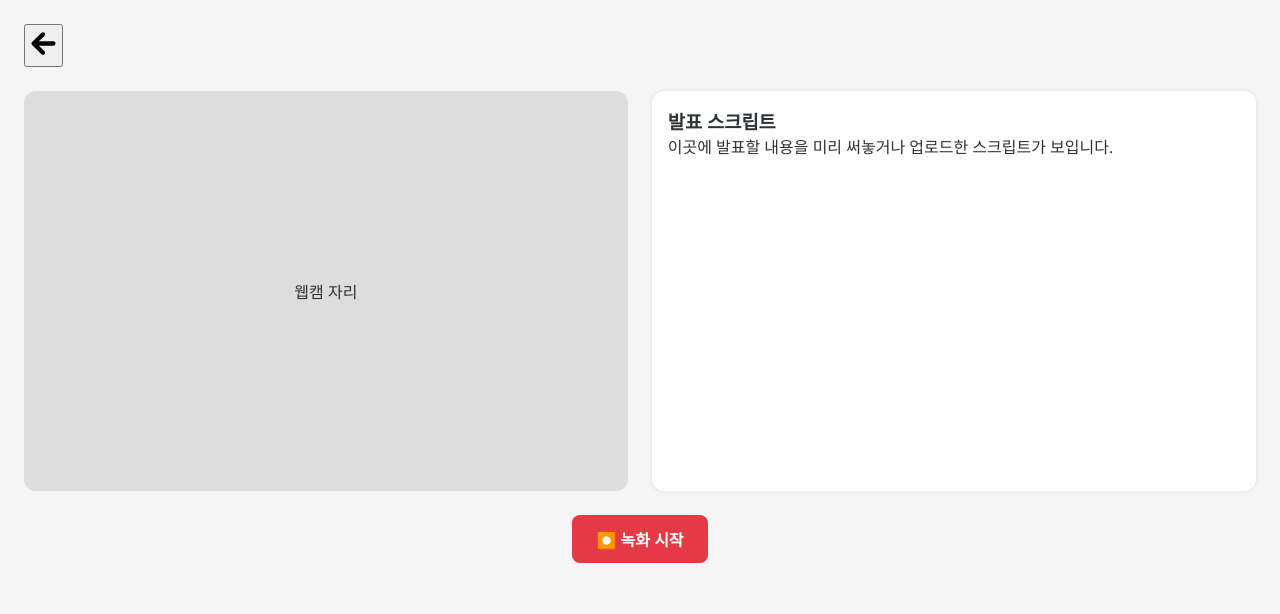
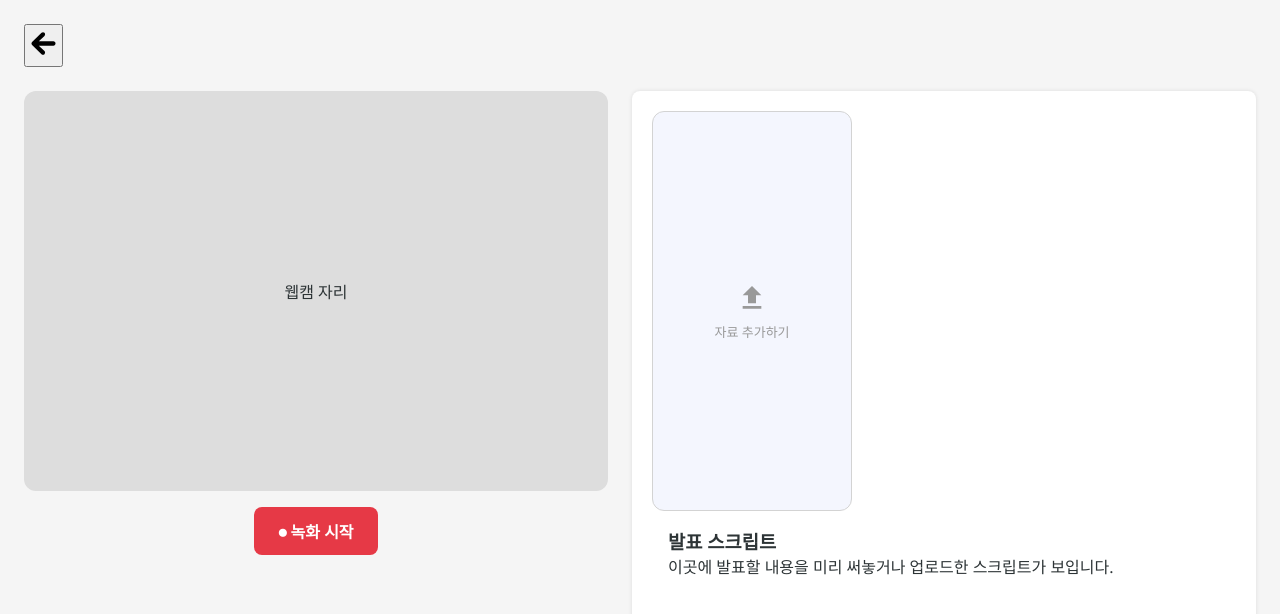
Before and after one commit to Minseong-Choi/ICanSpeech, a Next.js app: page /practice/presentation/record in a window 1280 px wide. Shown: the top 614 px of the page. Built offline with nearby package versions, Linux system fonts and the light colour scheme.

Commit message:
merging corrent work

```diff
--- a/src/app/practice/presentation/record/page.tsx
+++ b/src/app/practice/presentation/record/page.tsx
@@ -3,7 +3,7 @@
 import BackButton from "../../../../components/BackButton";
 import WebcamView from "../../../../components/WebcamView";
 import ScriptView from "../../../../components/ScriptView";
-import RecordButton from "../../../../components/RecordButton";
+import UploadMaterial from "../../../../components/UploadMaterial"
 
 export default function PresentationRecordPage() {
   return (
@@ -22,21 +22,49 @@ export default function PresentationRecordPage() {
         <BackButton />
       </div>
 
-      {/* 본문: 웹캠 + 스크립트 */}
+      {/* 본문: 왼쪽 (웹캠 + 버튼) / 오른쪽 (스크립트) */}
       <div
         style={{
           display: "flex",
-          justifyContent: "space-between",
           gap: 24,
+          flex: 1,
         }}
       >
-        <WebcamView />
-        <ScriptView />
-      </div>
+        {/* 왼쪽: 웹캠 + 버튼 */}
+        <div style={{ flex: 1, display: "flex", flexDirection: "column", gap: 16 }}>
+          <WebcamView />
+          <div style={{ display: "flex", justifyContent: "center" }}>
+                <button
+                    style={{
+                        padding: "12px 24px",
+                        fontSize: 16,
+                        fontWeight: "bold",
+                        backgroundColor: "#e63946",
+                        color: "#fff",
+                        border: "none",
+                        borderRadius: 8,
+                        cursor: "pointer",
+                    }}
+                >
+                    ⏺ 녹화 시작
+                </button>
+          </div>
+        </div>
 
-      {/* 하단: 녹화 시작 버튼 */}
-      <div style={{ display: "flex", justifyContent: "center" }}>
-        <RecordButton />
+        {/* 오른쪽: 스크립트 (길게) */}
+        <div
+          style={{
+            flex: 1,
+            overflowY: "auto",
+            backgroundColor: "#ffffff",
+            padding: 20,
+            borderRadius: 8,
+            boxShadow: "0 0 4px rgba(0,0,0,0.1)",
+          }}
+        >
+          <UploadMaterial/>
+          <ScriptView />
+        </div>
       </div>
     </div>
   );
--- a/src/components/ScriptView.tsx
+++ b/src/components/ScriptView.tsx
@@ -4,12 +4,11 @@ export default function ScriptView() {
   return (
     <div
       style={{
-        width: "50%",
+        width: "100%",
         height: 400,
         backgroundColor: "#fff",
         borderRadius: 12,
         padding: 16,
-        boxShadow: "0 0 4px rgba(0,0,0,0.1)",
       }}
     >
       <h3 style={{ fontWeight: "bold" }}>발표 스크립트</h3>
--- a/src/components/WebcamView.tsx
+++ b/src/components/WebcamView.tsx
@@ -4,7 +4,7 @@ export default function WebcamView() {
   return (
     <div
       style={{
-        width: "50%",
+        width: "100%",
         height: 400,
         backgroundColor: "#ddd",
         borderRadius: 12,
```
